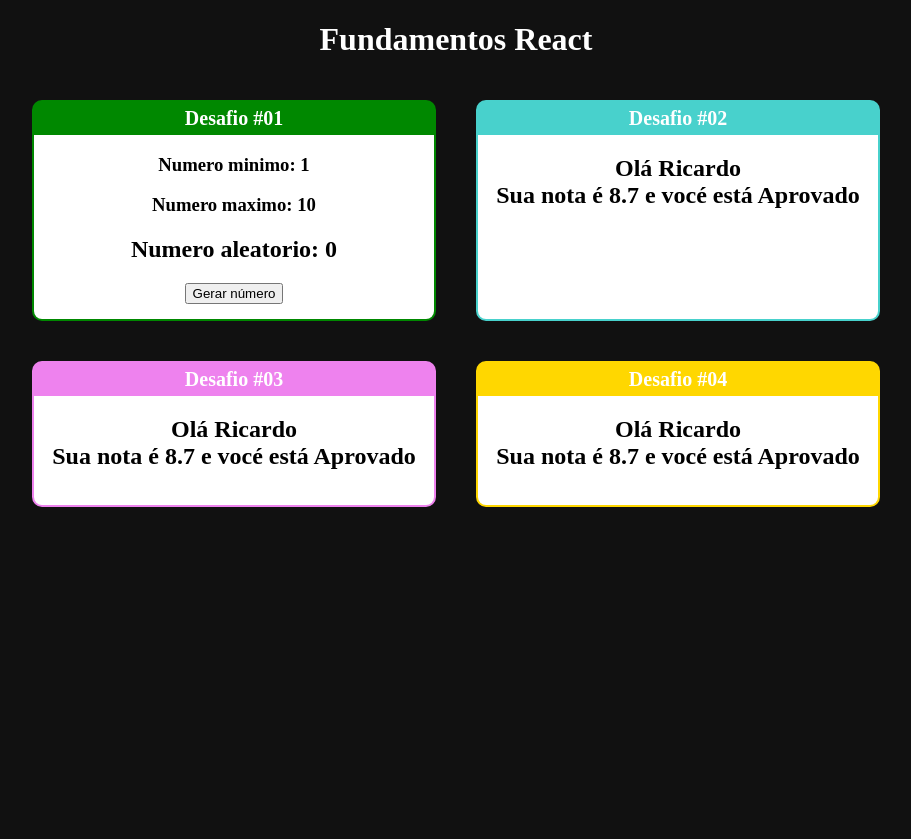
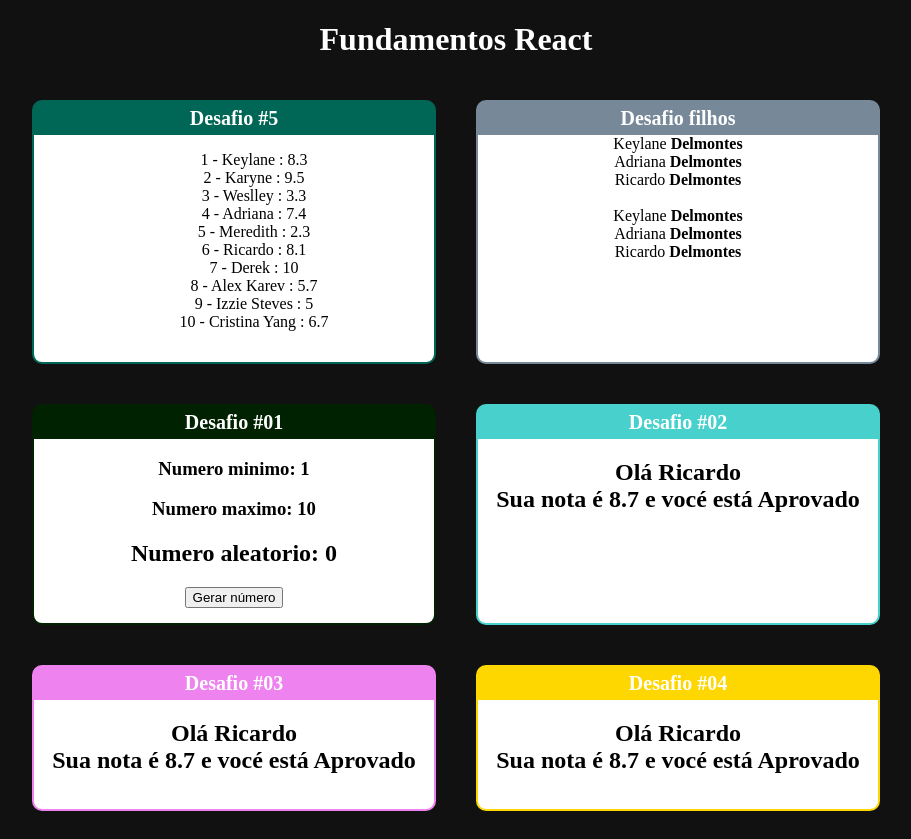
Before and after one commit to KeylaneSilva/fundamentos-react2, a React (Create React App) app: page / in a window 1280 px wide. Shown: the whole page, without its empty margins (184-1095 px from the left). Before the commit the page ends 800 px from the top, so only its background shows below. Built offline with nearby package versions, Linux system fonts and the light colour scheme.

Commit message:
repetição

```diff
--- a/src/App.jsx
+++ b/src/App.jsx
@@ -2,6 +2,9 @@ import PrimeiroComponente from './components/basicos/PrimeiroComp'
 import ComParametro from './components/basicos/ComParametro'
 import Aleatorio from './components/aleatorio/Aleatorio'
 import Card from './components/layout/Card'
+import Familia from './components/basicos/Familia'
+import MembrosFamilia from './components/basicos/MembrosFamilia'
+import Repeticao1 from './components/repeticao/Repeticao1'
 import './App.css'
 
 // usando arrow function av
@@ -11,10 +14,32 @@ export default _ =>
                     msg='Fundamentos React'
                 />
             <div className="CardConf">
+                <Card
+                    titulo="Desafio #5" color="#065">
+                    <Repeticao1 />
+                </Card>
+                <Card
+                    titulo="Desafio filhos"
+                    color="#778899">
+                    <Familia sobrenome="Delmontes">
+                        <MembrosFamilia
+                            nome="Keylane"
+                        >
+                        </MembrosFamilia>
+                        <MembrosFamilia
+                            nome="Adriana"
+                        >
+                        </MembrosFamilia>
+                        <MembrosFamilia
+                            nome="Ricardo"
+                        >
+                        </MembrosFamilia>
+                    </Familia>
+                </Card>
 
                 <Card
                     // passando a cor dinamicamente por props
-                    titulo="Desafio #01" color="#080">
+                    titulo="Desafio #01" color="#020">
                     <Aleatorio min='1' max='10'/>
                 </Card>
                 <Card
--- /dev/null
+++ b/src/components/basicos/Familia.jsx
@@ -0,0 +1,29 @@
+import React from 'react'
+
+export default function Familia(props) {
+    return (
+        <div>
+            {/* {props.children} */}
+            {React.Children.map(props.children, (children) => {
+                return React.cloneElement(children, props)
+            })}
+            {/* {console.log(props.children)} */}
+            <br />
+            {props.children.map((valor) => React.cloneElement(valor, {...props})
+            )}
+            {/* <MembrosFamilia
+                nome="Keylane"
+                sobrenome="Silva">
+            </MembrosFamilia>
+            <MembrosFamilia
+                nome="Adriana"
+                {...props}>
+            </MembrosFamilia>
+            <MembrosFamilia
+                nome="Ricardo"
+                sobrenome={props.sobrenome}>
+            </MembrosFamilia> */}
+
+        </div>
+    )
+}
--- /dev/null
+++ b/src/components/basicos/MembrosFamilia.jsx
@@ -0,0 +1,10 @@
+import React from 'react'
+
+export default function MembrosFamilia(props) {
+    return (
+        <div>
+            <div>{props.nome} <strong>{props.sobrenome}</strong></div>
+
+        </div>
+    )
+}
--- /dev/null
+++ b/src/components/repeticao/Repeticao1.jsx
@@ -0,0 +1,17 @@
+import React from 'react'
+import alunos from '../../data/lista.js'
+
+export default function Repeticao1() {
+
+    const alunosLI = alunos.map((aluno) =>
+        <li>{aluno.id} - {aluno.nome} : {aluno.nota}</li>
+    )
+
+    return (
+        <div>
+            <ul style={{listStyle: 'none'}}>
+                {alunosLI}
+            </ul>
+        </div>
+    )
+}
--- /dev/null
+++ b/src/data/lista.js
@@ -0,0 +1,12 @@
+export default [
+    {id: 1, nome: 'Keylane', nota: 8.3 },
+    {id: 2, nome: 'Karyne', nota: 9.5 },
+    {id: 3, nome: 'Weslley', nota: 3.3 },
+    {id: 4, nome: 'Adriana', nota: 7.4 },
+    {id: 5, nome: 'Meredith', nota: 2.3 },
+    {id: 6, nome: 'Ricardo', nota: 8.1 },
+    {id: 7, nome: 'Derek', nota: 10 },
+    {id: 8, nome: 'Alex Karev', nota: 5.7 },
+    {id: 9, nome: 'Izzie Steves', nota: 5.0 },
+    {id: 10, nome: 'Cristina Yang', nota: 6.7 }
+]
```
